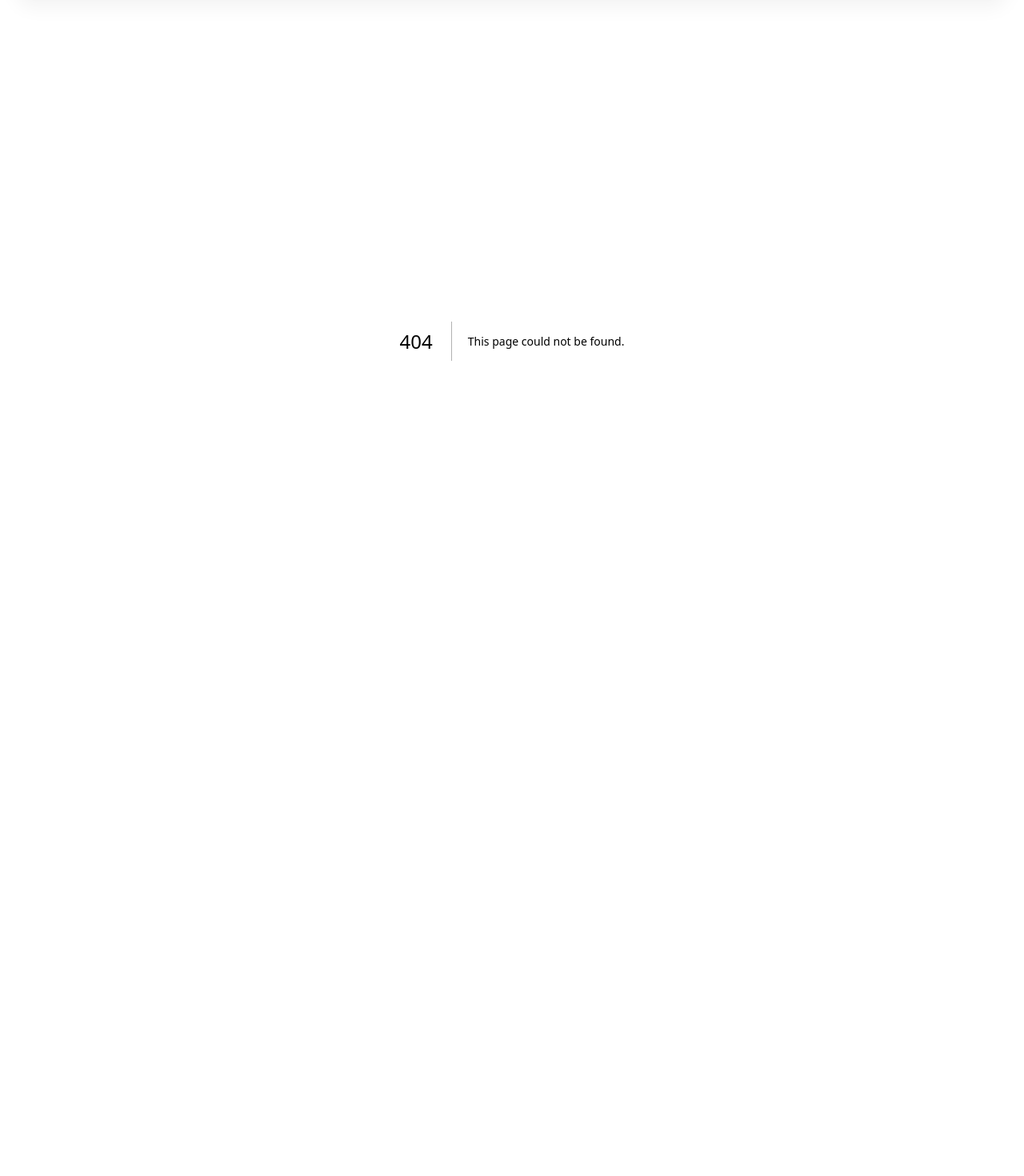
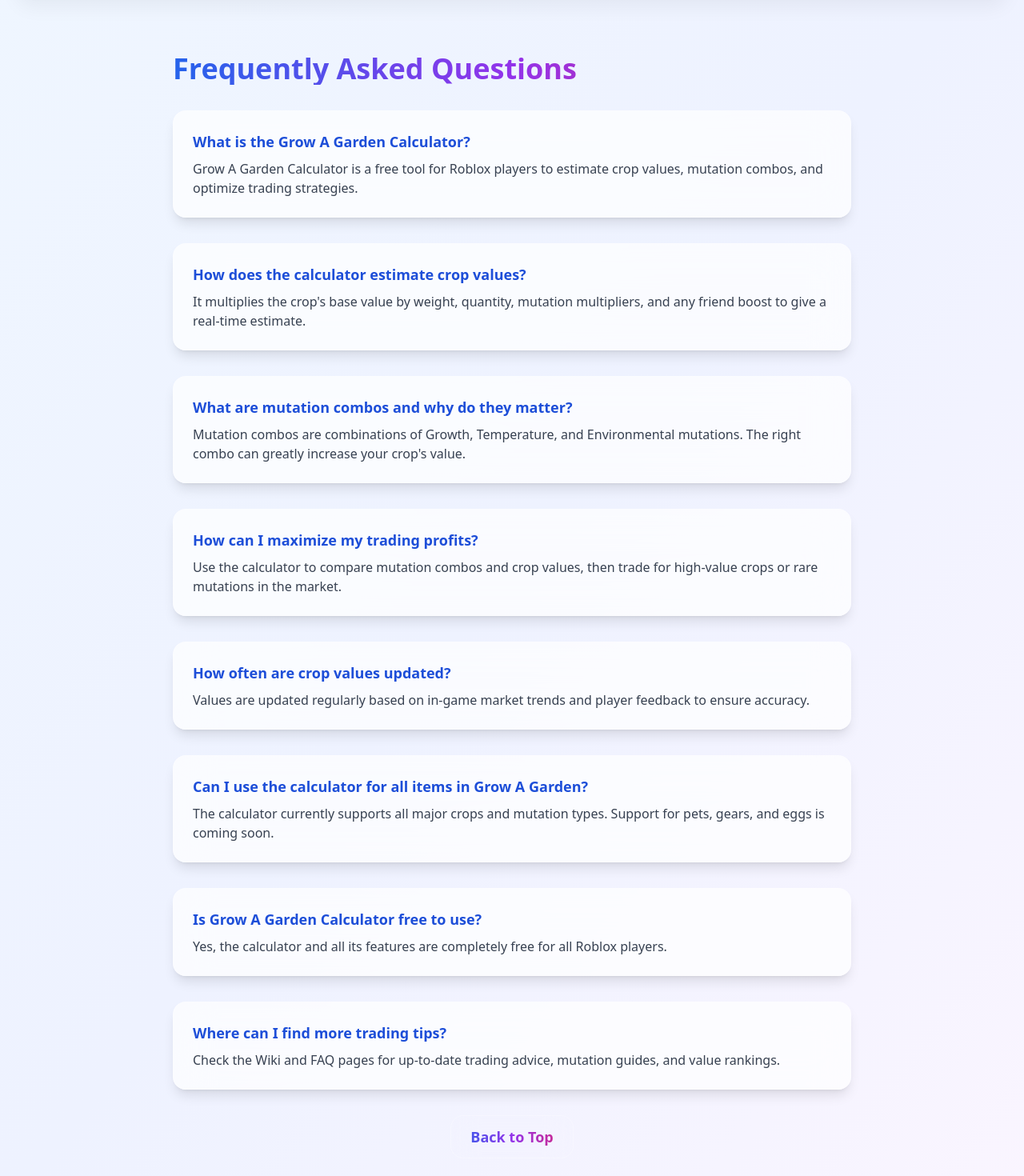
Before and after one commit to linshen005/grow-garden-calculator, a Next.js app: page /faq in a window 1280 px wide. Before the commit this address had no page. Shown: the part 104-1574 px from the top of the page at 80% size. Before the commit the page ends 962 px from the top, so only its background shows below. Built offline with nearby package versions, Linux system fonts and the light colour scheme.

Commit message:
feat: improve FAQ page with SEO JSON-LD and original content

```diff
--- /dev/null
+++ b/src/app/faq/page.tsx
@@ -0,0 +1,76 @@
+import { Metadata } from 'next';
+
+const faqs = [
+  {
+    q: "What is the Grow A Garden Calculator?",
+    a: "Grow A Garden Calculator is a free tool for Roblox players to estimate crop values, mutation combos, and optimize trading strategies."
+  },
+  {
+    q: "How does the calculator estimate crop values?",
+    a: "It multiplies the crop's base value by weight, quantity, mutation multipliers, and any friend boost to give a real-time estimate."
+  },
+  {
+    q: "What are mutation combos and why do they matter?",
+    a: "Mutation combos are combinations of Growth, Temperature, and Environmental mutations. The right combo can greatly increase your crop's value."
+  },
+  {
+    q: "How can I maximize my trading profits?",
+    a: "Use the calculator to compare mutation combos and crop values, then trade for high-value crops or rare mutations in the market."
+  },
+  {
+    q: "How often are crop values updated?",
+    a: "Values are updated regularly based on in-game market trends and player feedback to ensure accuracy."
+  },
+  {
+    q: "Can I use the calculator for all items in Grow A Garden?",
+    a: "The calculator currently supports all major crops and mutation types. Support for pets, gears, and eggs is coming soon."
+  },
+  {
+    q: "Is Grow A Garden Calculator free to use?",
+    a: "Yes, the calculator and all its features are completely free for all Roblox players."
+  },
+  {
+    q: "Where can I find more trading tips?",
+    a: "Check the Wiki and FAQ pages for up-to-date trading advice, mutation guides, and value rankings."
+  }
+];
+
+const faqJsonLd = {
+  "@context": "https://schema.org",
+  "@type": "FAQPage",
+  "mainEntity": faqs.map(faq => ({
+    "@type": "Question",
+    "name": faq.q,
+    "acceptedAnswer": {
+      "@type": "Answer",
+      "text": faq.a
+    }
+  }))
+};
+
+export const metadata: Metadata = {
+  title: 'FAQ | Grow A Garden Calculator',
+  description: 'Frequently asked questions about Grow A Garden Calculator, crop values, mutation combos, and trading tips for Roblox players.',
+  other: {
+    'script:ld+json': JSON.stringify(faqJsonLd)
+  }
+};
+
+export default function FAQPage() {
+  return (
+    <div className="max-w-4xl mx-auto px-6 py-10 space-y-8">
+      <h1 className="text-4xl font-bold gradient-text mb-8">Frequently Asked Questions</h1>
+      <div className="space-y-8">
+        {faqs.map((faq, i) => (
+          <div key={i} className="glass-card rounded-2xl p-6 shadow-lg">
+            <h3 className="font-semibold text-lg mb-2 text-blue-700">{faq.q}</h3>
+            <p className="text-gray-700 text-base">{faq.a}</p>
+          </div>
+        ))}
+      </div>
+      <div className="flex justify-center mt-8">
+        <a href="#top" className="ios-button gradient-text font-bold text-lg">Back to Top</a>
+      </div>
+    </div>
+  );
+}
```
